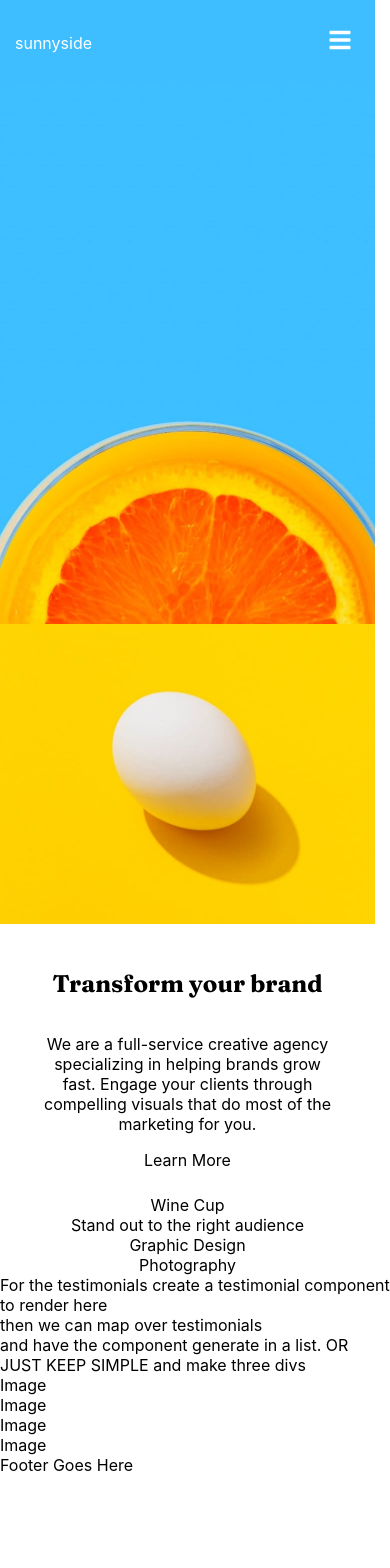
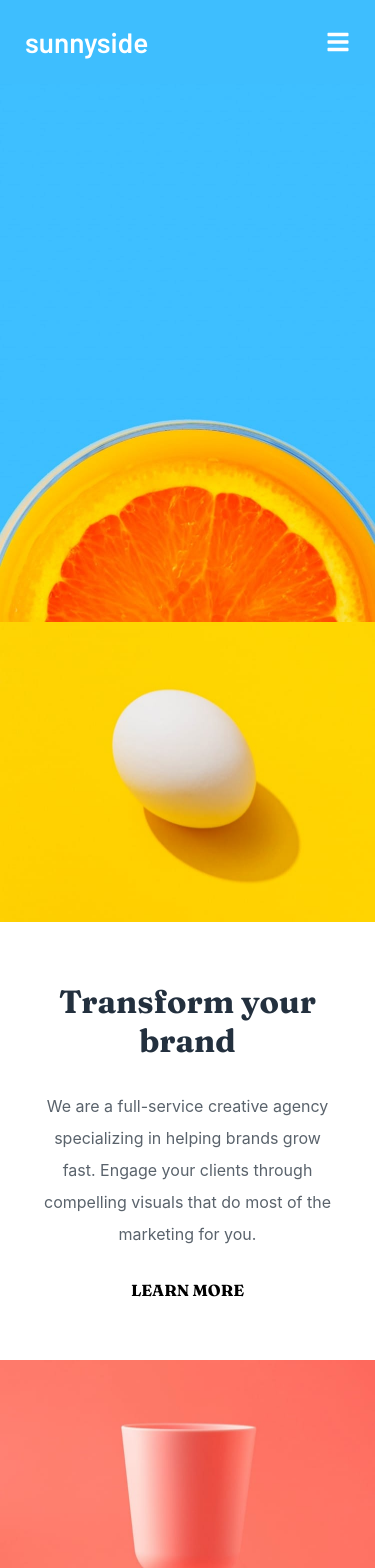
Before and after one commit to joegiuffrida/sunnyside-agency-landing-page, a Next.js app: page / in a window 390 px wide. Shown: the top 1568 px of the page. Before the commit the page ends 1475 px from the top, so only its background shows below. Built offline with nearby package versions, Linux system fonts and the light colour scheme.

Commit message:
completed layout for mobile landing page content

```diff
--- a/components/layout/Nav.module.css
+++ b/components/layout/Nav.module.css
@@ -1,6 +1,6 @@
 .navContainer {
   display: flex;
-  padding: 25px 15px;
+  padding: 25px 25px;
   background-color: hsl(200, 99%, 62%);
   min-width: 320px;
   max-width: 375px;
@@ -14,11 +14,17 @@
   color: white;
 }
 
+.navHeader a {
+  font-family: Barlow, sans-serif;
+  font-weight: 600;
+  font-size: 1.75rem;
+}
+
 .mobileButton {
+  display: flex;
   font-size: 1.5em;
-  /* padding: 0.25em 0.75em; */
-  /* border-radius: 1em; */
-  border-color: transparent;
+  padding: 0;
+  border: none;
   background-color: hsl(200, 99%, 62%);
   color: white;
   cursor: pointer;
--- a/pages/index.js
+++ b/pages/index.js
@@ -25,7 +25,7 @@ export default function Home() {
         </div> */}
       </section>
       <section className={styles.benefitsContainer}>
-        <div className={styles.transformEgg}>
+        <div className={styles.transformImage}>
           <img src="/mobile/image-transform.jpg" />
         </div>
         <div className={styles.transformText}>
@@ -35,28 +35,48 @@ export default function Home() {
             grow fast. Engage your clients through compelling visuals that do
             most of the marketing for you.
           </p>
-          <a>Learn More</a>
+          <a>LEARN MORE</a>
         </div>
-        <div>Wine Cup</div>
-        <div>Stand out to the right audience</div>
-        <div>Graphic Design</div>
-        <div>Photography</div>
+        <div className={styles.standoutImage}>
+          <img src="/mobile/image-stand-out.jpg" />
+        </div>
+        <div className={styles.standoutText}>
+          <h2>Stand out to the right audience</h2>
+          <p>
+            Using a collaborative formula of designers, researchers,
+            photographers, videographers, and copywriters, we'll build and
+            extend your brand in digital places.
+          </p>
+          <a>LEARN MORE</a>
+        </div>
+        <div className={styles.graphicDesign}>
+          <img src="/mobile/image-graphic-design.jpg" />
+        </div>
+        <div className={styles.photography}>
+          <img src="/mobile/image-photography.jpg" />
+        </div>
       </section>
-      <section className={styles.testimonials}>
-        <div>
-          For the testimonials create a testimonial component to render here
-        </div>
-        <div>then we can map over testimonials</div>
-        <div>
-          and have the component generate in a list. OR JUST KEEP SIMPLE and
-          make three divs
+      <section className={styles.testimonialContainer}>
+        <h2>CLIENT TESTIMONIALS</h2>
+        <div className={styles.testimonial}>
+          <img src="/image-emily.jpg" />
+          <p>
+            We put our trust in Sunnyside and they delivered, making sure our
+            needs were met and deadlines were always hit.
+          </p>
+          <h3>Emily R.</h3>
+          <h4>Marketing Director</h4>
         </div>
       </section>
       <section className={styles.gallery}>
-        <div>Image</div>
-        <div>Image</div>
-        <div>Image</div>
-        <div>Image</div>
+        <div>
+          <img src="/mobile/image-gallery-milkbottles.jpg" />
+          <img src="/mobile/image-gallery-orange.jpg" />
+        </div>
+        <div>
+          <img src="/mobile/image-gallery-cone.jpg" />
+          <img src="/mobile/image-gallery-sugar-cubes.jpg" />
+        </div>
       </section>
     </main>
   );
--- a/styles/Home.module.css
+++ b/styles/Home.module.css
@@ -2,6 +2,36 @@
   padding: 0 0;
   width: 100%;
 }
+
+.container h2 {
+  font-family: Fraunces, sans-serif;
+  color: hsl(212, 27%, 19%);
+  font-size: 2rem;
+  margin: 0;
+}
+
+.container h3 {
+  font-family: Fraunces, sans-serif;
+  margin: 0.75rem;
+}
+
+.container h4 {
+  font-family: Barlow, sans-serif;
+  color: hsl(210, 4%, 67%);
+  margin: 0;
+}
+
+.container p {
+  margin: 30px 0;
+  line-height: 2rem;
+  color: hsl(213, 9%, 39%);
+  font-weight: 400;
+}
+
+.container a {
+  font-family: Fraunces, sans-serif;
+}
+
 /*
 .main {
   min-height: 100vh;
@@ -53,15 +83,11 @@
   text-align: center;
 }
 
-.benefitsContainer h2 {
-  font-family: Fraunces, sans-serif;
-}
-
-.transformEgg {
+.transformImage {
   width: 100%;
 }
 
-.transformEgg img {
+.transformImage img {
   display: block;
   width: 100%;
   height: 300px;
@@ -72,7 +98,82 @@
   flex-direction: column;
   align-items: center;
   width: 80%;
-  padding: 25px 0;
+  padding: 60px 0;
+}
+
+.standoutImage {
+  width: 100%;
+}
+
+.standoutImage img {
+  display: block;
+  width: 100%;
+  height: 300px;
+}
+
+.standoutText {
+  display: flex;
+  flex-direction: column;
+  align-items: center;
+  width: 80%;
+  padding: 60px 0;
+}
+
+.graphicDesign img {
+  display: block;
+  width: 100%;
+}
+
+.photography img {
+  display: block;
+  width: 100%;
+}
+
+.testimonialContainer {
+  display: flex;
+  flex-direction: column;
+  align-items: center;
+  max-width: 375px;
+  min-width: 320px;
+  text-align: center;
+}
+
+.testimonial {
+  display: flex;
+  flex-direction: column;
+  align-items: center;
+  width: 80%;
+  padding: 60px 0;
+}
+
+.testimonialContainer h2 {
+  font-size: 0.9rem;
+  font-weight: 800;
+  letter-spacing: 0.35rem;
+  color: hsl(210, 4%, 67%);
+  padding-top: 60px;
+}
+
+.testimonial img {
+  border-radius: 50%;
+  height: 85px;
+  width: 85px;
+}
+
+.gallery {
+  display: flex;
+  flex-direction: column;
+  align-items: center;
+  text-align: center;
+  max-width: 375px;
+  min-width: 320px;
+  line-height: 0;
+}
+
+.gallery img {
+  margin: 0;
+  padding: 0;
+  width: 50%;
 }
 
 /* RESPONSIVE CSS */
```
